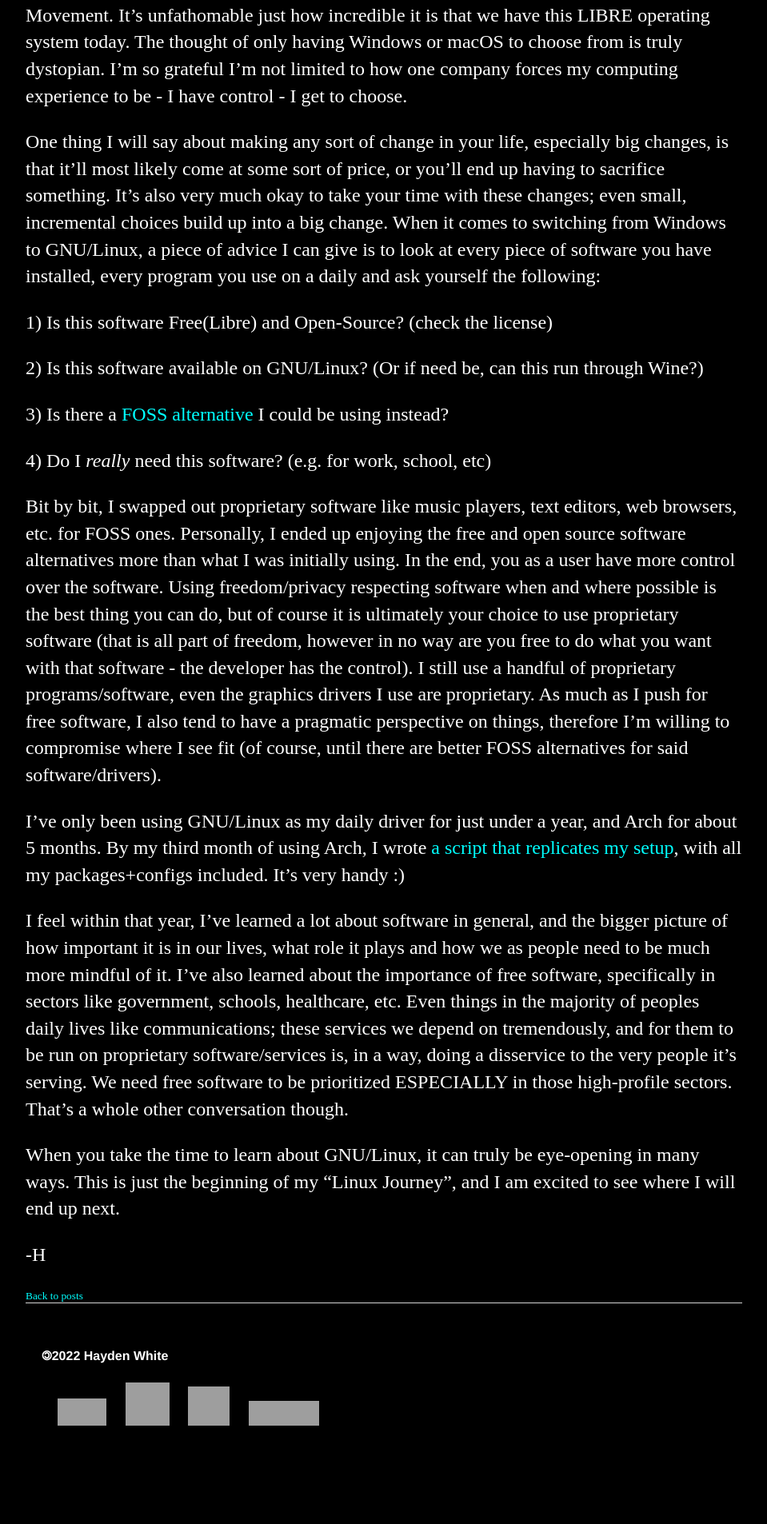
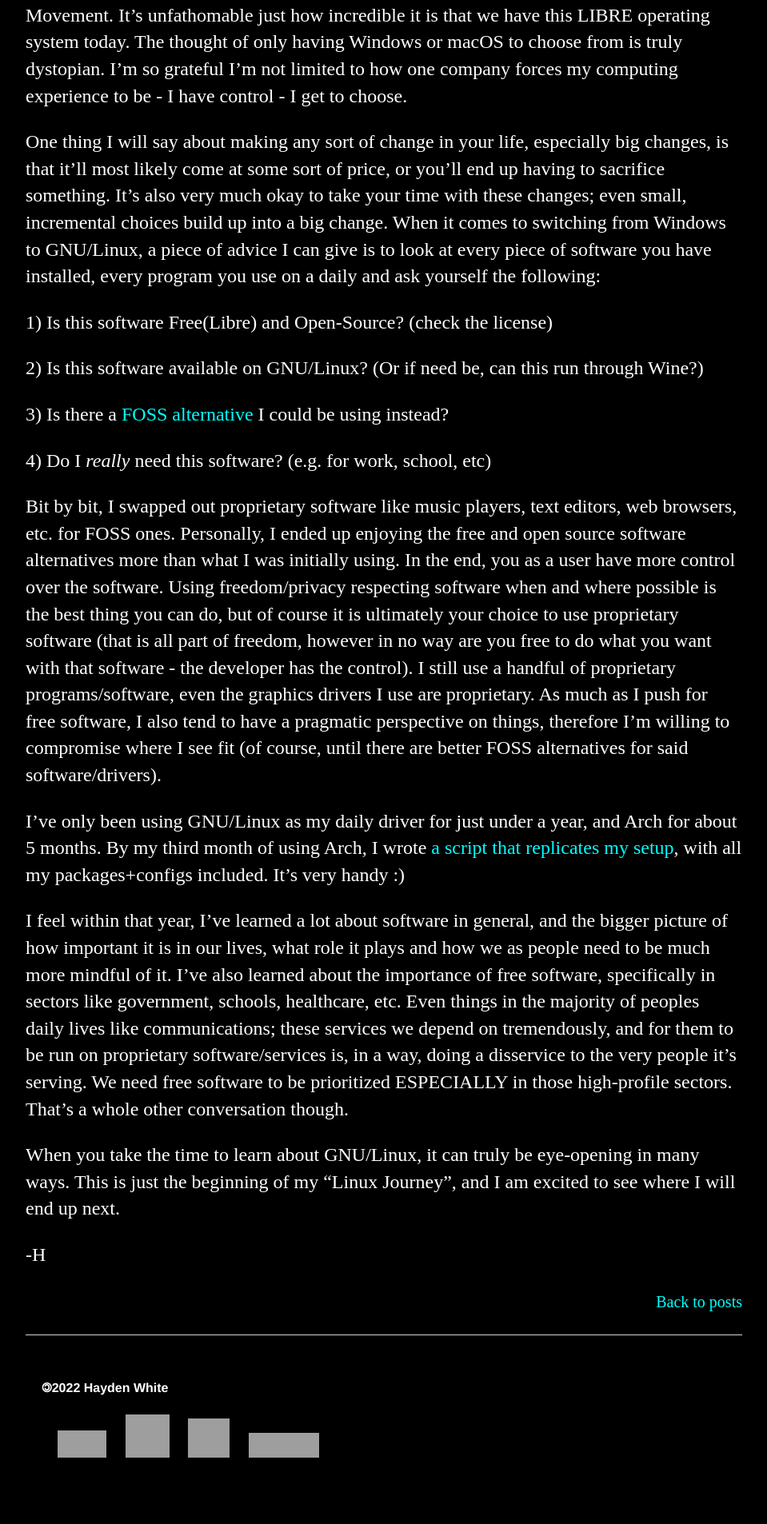
Before and after one commit to whiteVHS/whiteVHS.github.io, a Jekyll site: the page built from _posts/2022-10-24-my-1st-year-with-gnu-linux.md, in a window 1280 px wide. Shown: the part 4457-6363 px from the top of the page at 80% size, without its empty margins (160-1119 px from the left). Built offline with Jekyll 4.4.1, drawn with Linux system fonts in a browser that asks for light colours; before the commit the page ends 6323 px from its top, so only the background shows below that; grey boxes are pictures that could not be loaded.

Commit message:
Update post.html

```diff
--- a/_layouts/post.html
+++ b/_layouts/post.html
@@ -6,5 +6,5 @@
 <p style="color:white" class="meta">{{ page.date | date_to_string }}</p>
 <div class="post">
 {{content}}
-  <a href="/blog"><small>Back to posts</small></a>
+  <p style="text-align:right"><a href="/blog"><small>Back to posts</small></a></p>
 </div>
```
